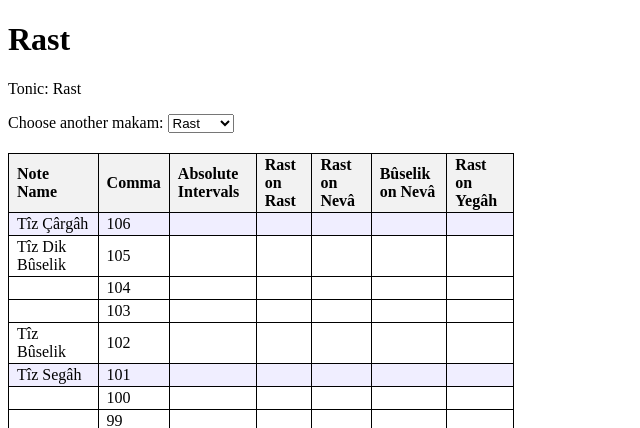
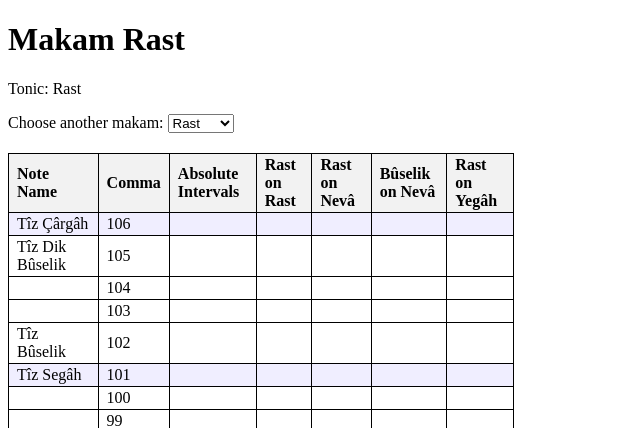
Before and after one commit to dodecaphonix/turkish_makam_study, a Flask app: page / in a window 1280 px wide. Shown: the top 428 px of the page, without its empty margins (0-640 px from the left). Run offline with Flask 3, Linux system fonts and the light colour scheme.

Commit message:
Fix typos

```diff
--- a/templates/index.html
+++ b/templates/index.html
@@ -21,13 +21,13 @@
     </style>
 </head>
 <body>
-    <h1>{{ g.makam_name }}</h1>
+    <h1>Makam {{ g.makam_name }}</h1>
     <p>Tonic: {{ g.makam_data["tonic"] }}</p>
     <form action="/">
       <label for="makam">Choose another makam:</label>
       <select name="makam" id="makam" onchange='this.form.submit();'>
         {% for makam in g.all_makams %}
-          <option value={{ makam }} {% if makam == g.makam_name %} selected="selected" {% endif %} >{{ makam }}</option>
+          <option value={{ makam }} {% if makam == g.makam_name %} selected {% endif %} >{{ makam }}</option>
         {% endfor %}
       </select>
     </form>
```
Also changed, not shown: README.md.
